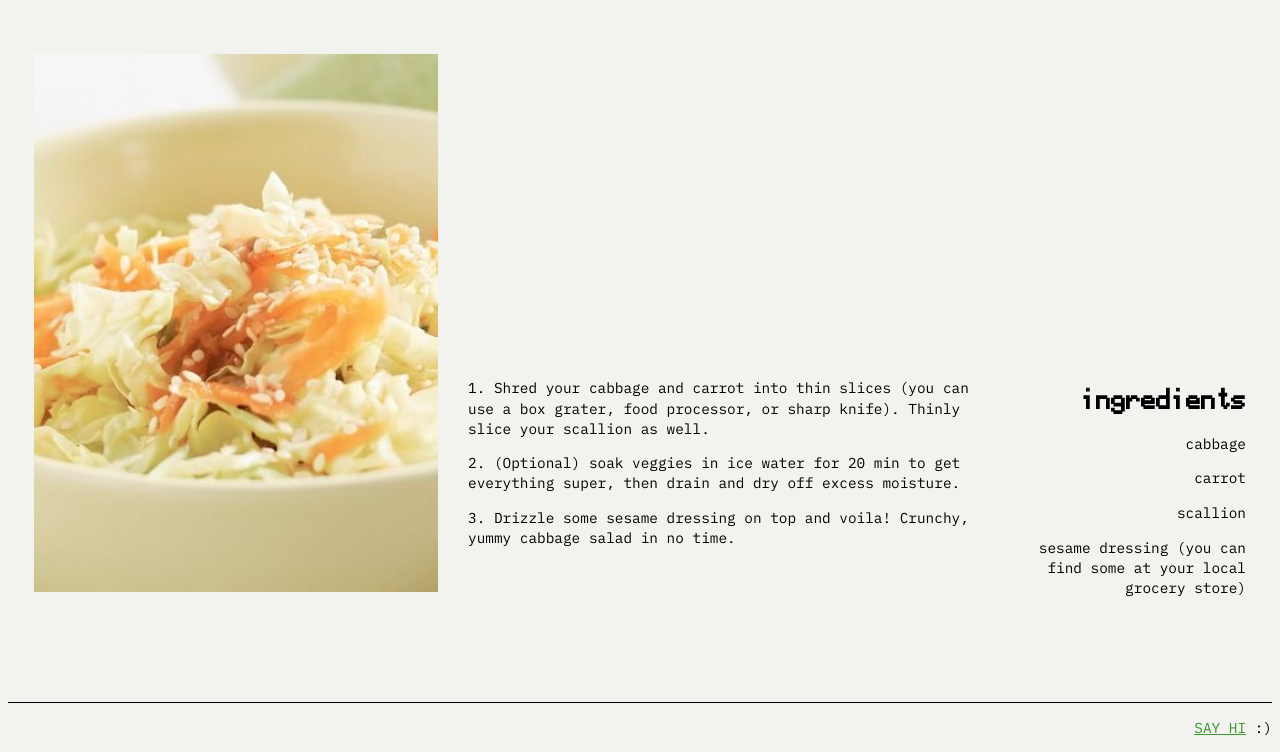
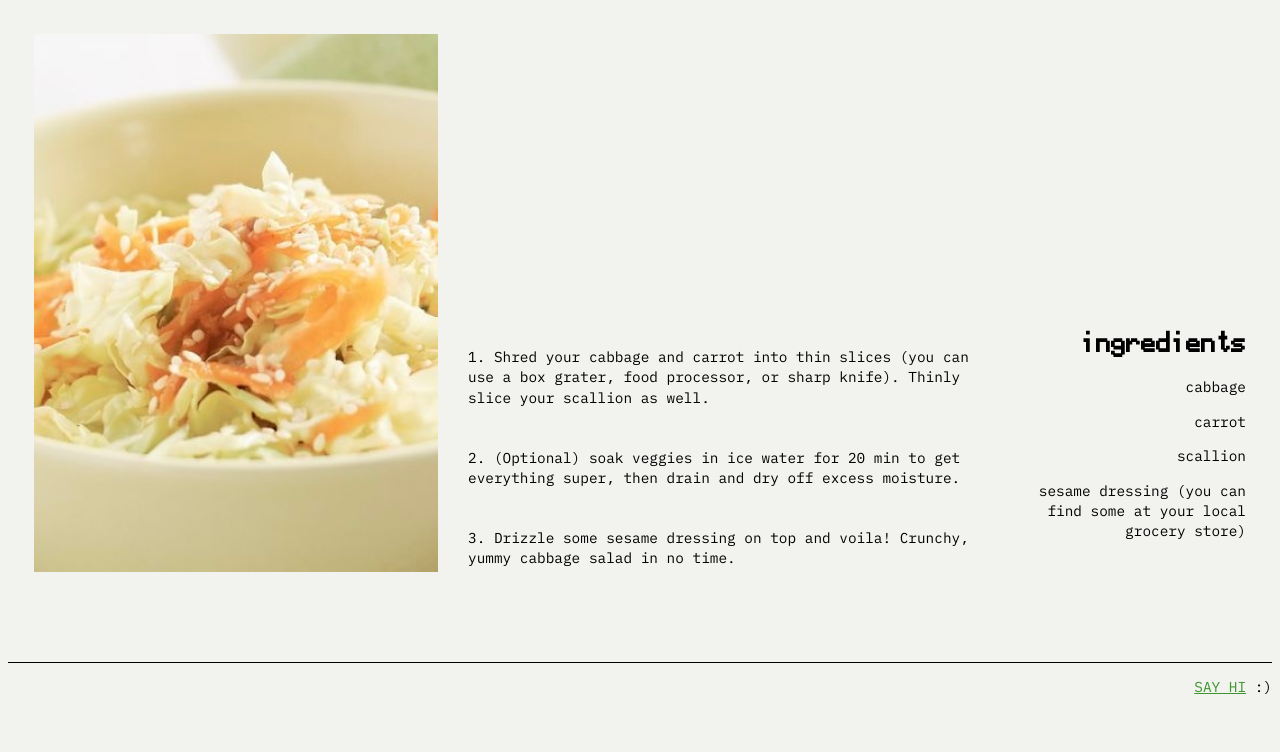
Before and after one commit to jo-langgg/jos-planet-salad, a plain HTML site: page index.html in a window 1280 px wide. Shown: the part 855-1607 px from the top of the page. After the commit the page ends 1566 px from the top, so only its background shows below. Drawn offline with Linux system fonts and the light colour scheme.

Commit message:
instructions spacing

```diff
--- a/index.html
+++ b/index.html
@@ -124,7 +124,7 @@
         display: flex;
         align-items: ;
         justify-content: space-between;
-        margin: 370px 0px 0px 30px;
+        margin: 310px 0px 0px 30px;
         width: 778px;
         float: right;
       }
@@ -146,7 +146,10 @@
         margin: 0px 0px 90px 0px;
         width: 1212px;
         position: relative;
+      }
 
+      p.instructions {
+        margin: 40px 0px 0px 0px;
       }
 
       .footer {
@@ -221,13 +224,13 @@
         </div>
         <div id="text">
           <div id="text-left">
-            <p>
+            <p class="instructions">
               1. Shred your cabbage and carrot into thin slices (you can use a box grater, food processor, or sharp knife). Thinly slice your scallion as well.
             </p>
-            <p>
+            <p class="instructions">
               2. (Optional) soak veggies in ice water for 20 min to get everything super, then drain and dry off excess moisture.
             </p>
-            <p>
+            <p class="instructions">
               3. Drizzle some sesame dressing on top and voila! Crunchy, yummy cabbage salad in no time.
             </p>
           </div>
```
